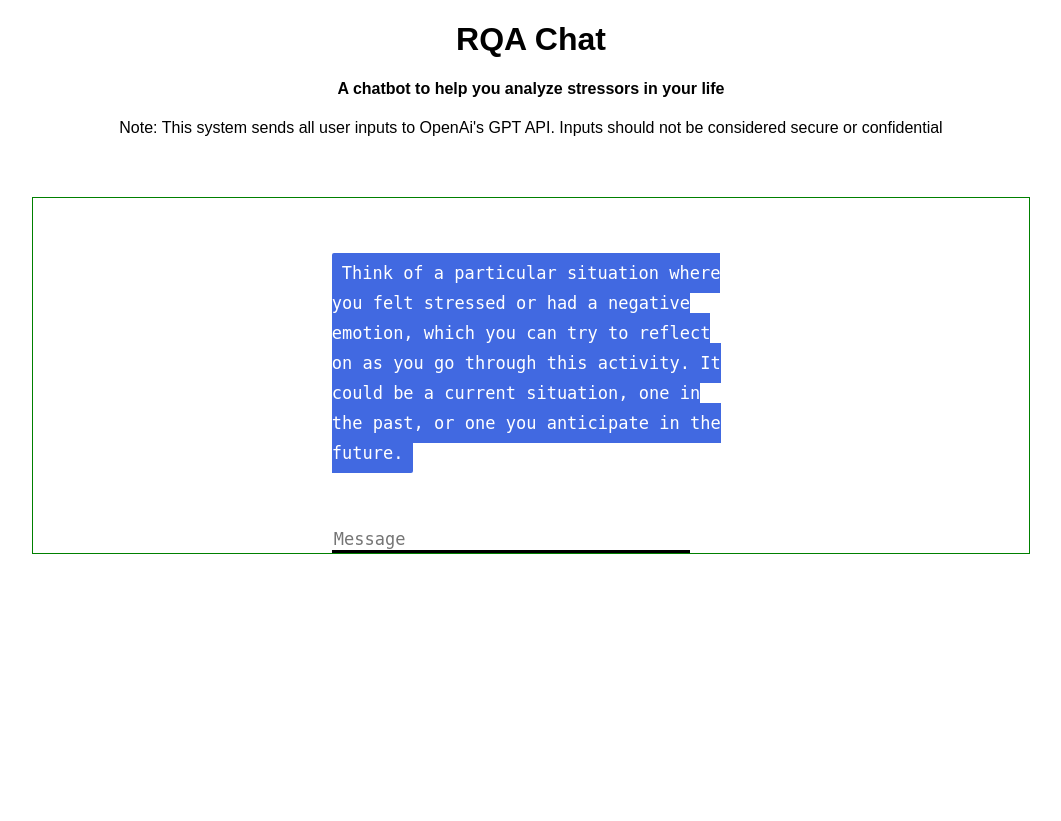
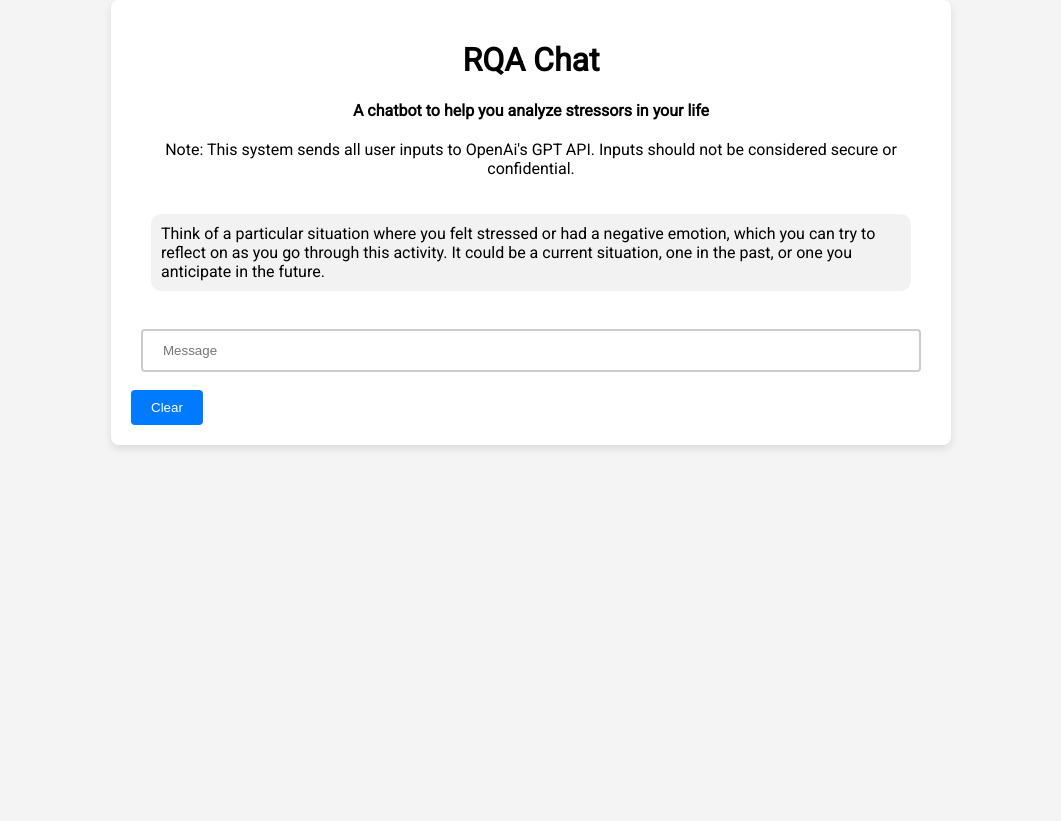
Before and after one commit to dmlazaro/csc428-a1, a Flask app: page / in a window 1280 px wide. Shown: the whole page, without its empty margins (109-1170 px from the left). After the commit the page ends 449 px from the top, so only its background shows below. Run offline with Flask 3, Linux system fonts and the light colour scheme; some libraries are stand-ins or nearby versions.

Commit message:
Added clearing of chat

```diff
--- a/app.py
+++ b/app.py
@@ -4,12 +4,12 @@ from flask import Flask, render_template, request, jsonify
 app = Flask(__name__)
 
 # Put your key here
-openai.api_key = "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"
+openai.api_key = "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"
 
 # TODO: Test and modify variations of this prompt
 # I want variations of the prompt that make it adhere to the script a bit less
-# Initialize history with a system context prompt
-history = [{
+# Initialize HISTORY with a system context prompt
+HISTORY = [{
     "role": "system",
     "content": '''You are a helpful, compassionate, assistant and well listening companion. Try to be conversational. The user has a major stressor in their life and you should assist them in guiding them through the stressor.
                 Help them work through their stressors by performing a Reflective Questioning Activity. Some guides on questions to ask are:
@@ -34,10 +34,10 @@ history = [{
 # Temperature < 1 seemed to be very strict in following the guidelines
 # Temperature range 0 - 2
 # TODO: Test effects of different temperature, top_p, frequency_penalty, and presence_penalty
-def get_completion(prompt, model="gpt-4"):
-    # Append the users input to the context history
-    history.append({"role": "user", "content": prompt})
-    messages = history
+def get_completion(prompt, model="gpt-3.5-turbo"):
+    # Append the users input to the context HISTORY
+    HISTORY.append({"role": "user", "content": prompt})
+    messages = HISTORY
     print(messages)
 
     response = openai.ChatCompletion.create(
@@ -50,7 +50,7 @@ def get_completion(prompt, model="gpt-4"):
         presence_penalty=0.10
     )
     print(response)
-    history.append({"role": "assistant", "content": response.choices[0].message["content"]})
+    HISTORY.append({"role": "assistant", "content": response.choices[0].message["content"]})
     return response.choices[0].message["content"]
 
 
@@ -67,5 +67,32 @@ def get_bot_response():
     return response
 
 
+@app.route("/clear", methods=['POST'])
+def clear_chat():
+    global HISTORY
+    HISTORY = [{
+        "role": "system",
+        "content": '''You are a helpful, compassionate, assistant and well listening companion. Try to be conversational. The user has a major stressor in their life and you should assist them in guiding them through the stressor.
+                    Help them work through their stressors by performing a Reflective Questioning Activity. Some guides on questions to ask are:
+                    What’s the situation? Feel free to explain it in as much detail as you’d like.
+                    What part of the situation is most troubling?
+                    What are you thinking to yourself?
+                    What thought is the most troubling?
+                    What do you feel when you think this?
+                    When you have these feelings, what actions do you take? What actions do you avoid?
+                    Ask the user to re-type a summary of the situation in the following format: Trigger: Thought: Feeling: Behavior
+                    Consider whether the trigger truly justifies this type of thinking. Explain below.
+                    If you were to explore an alternative line of thinking, how would you do it?
+                '''
+    },
+        {
+            "role": "assistant",
+            "content": "Think of a particular situation where you felt stressed or had a negative emotion, which you can try to reflect on as you go through this activity. It could be a current situation, one in the past, or one you anticipate in the future."
+        }
+    ]
+
+    return "True"
+
+
 if __name__ == '__main__':
     app.run()
--- a/templates/index.html
+++ b/templates/index.html
@@ -1,84 +1,86 @@
 <!DOCTYPE html>
 <html>
+
 <head>
     <title>RQA Bot</title>
     <meta name="viewport" content="width=device-width, initial-scale=1">
+    <link href="https://fonts.googleapis.com/css2?family=Roboto:wght@300;400&display=swap" rel="stylesheet">
     <script src="https://ajax.googleapis.com/ajax/libs/jquery/3.2.1/jquery.min.js"></script>
     <style>
-        * {
-            box-sizing: border-box
-        }
-/* Set height of body and the document to 100% */
-        body, html {
+        body,
+        html {
             height: 100%;
             margin: 0;
-            font-family: Arial;
+            font-family: 'Roboto', sans-serif;
+            background-color: #f4f4f4;
         }
-        #chatbox {
-        margin-left: auto;
-        margin-right: auto;
-        width: 40%;
-        margin-top: 60px;
+
+        h1,
+        h4 {
+            text-align: center;
+            margin-bottom: 20px;
         }
+
+        .boxed {
+            max-width: 800px;
+            margin: auto;
+            background: white;
+            padding: 20px;
+            border-radius: 8px;
+            box-shadow: 0 4px 8px rgba(0, 0, 0, 0.1);
+        }
+
+        #chatbox,
         #userInput {
-        margin-left: auto;
-        margin-right: auto;
-        width: 40%;
-        margin-top: 60px;
+            margin: auto;
+            padding: 10px;
         }
+
         #textInput {
-        width: 90%;
+            width: 100%;
+            padding: 12px 20px;
+            margin: 8px 0;
+            box-sizing: border-box;
+            border: 2px solid #ccc;
+            border-radius: 4px;
+        }
+
+        .userText,
+        .botText {
+            padding: 10px;
+            margin: 10px;
+            border-radius: 10px;
+        }
+
+        .userText {
+            text-align: right;
+            background-color: #cce5ff;
+        }
+
+        .botText {
+            background-color: #f2f2f2;
+        }
+
+        button {
+            padding: 10px 20px;
+            background-color: #007bff;
+            color: white;
             border: none;
-        border-bottom: 3px solid black;
-        font-family: monospace;
-        font-size: 17px;
+            border-radius: 4px;
+            cursor: pointer;
         }
-      .userText {
-        color: white;
-        font-family: monospace;
-        font-size: 17px;
-        text-align: right;
-        line-height: 30px;
-      }
-      .userText span {
-        background-color: #808080;
-        padding: 10px;
-        border-radius: 2px;
-      }
-      .botText {
-        color: white;
-        font-family: monospace;
-        font-size: 17px;
-        text-align: left;
-        line-height: 30px;
-      }
-      .botText span {
-        background-color: #4169e1;
-        padding: 10px;
-        border-radius: 2px;
-      }
-      #tidbit {
-        position: absolute;
-        bottom: 0;
-        right: 0;
-        width: 300px;
-      }
-      .boxed {
-        margin-left: auto;
-        margin-right: auto;
-        width: 78%;
-        margin-top: 60px;
-        border: 1px solid green;
+
+        button:hover {
+            background-color: #0056b3;
         }
     </style>
 </head>
+
 <body>
-<div>
-        <h1 align="center"><b>RQA Chat</b></h1>
-        <h4 align="center"><b>A chatbot to help you analyze stressors in your life</b></h4>
-    <p align="center">Note: This system sends all user inputs to OpenAi's GPT API. Inputs should not be considered secure or confidential</p>
     <div class="boxed">
-            <div>
+        <h1><b>RQA Chat</b></h1>
+        <h4><b>A chatbot to help you analyze stressors in your life</b></h4>
+        <p align="center">Note: This system sends all user inputs to OpenAi's GPT API. Inputs should not be considered secure or confidential.</p>
         <div id="chatbox">
             <p class="botText">
                 <span>Think of a particular situation where you felt stressed or had a negative emotion, which you can try to reflect on as you go through this activity. It could be a current situation, one in the past, or one you anticipate in the future.</span>
@@ -87,33 +89,46 @@
         <div id="userInput">
             <input id="textInput" type="text" name="msg" placeholder="Message" />
         </div>
+        <button id="clearChat" onclick="clearMessageHistory()">Clear</button>
     </div>
     <script>
                 const inputBox = $("#textInput")
+                const chatBox = $("#chatbox")
 
                 function getBotResponse() {
-                    var rawText = inputBox.val();
-                    var userHtml = '<p class="userText"><span>' + rawText + "</span></p>";
+                    const rawText = inputBox.val();
+                    const userHtml = '<p class="userText"><span>' + rawText + "</span></p>";
                     inputBox.val("");
-                    $("#chatbox").append(userHtml);
+                    chatBox.append(userHtml);
                     document
                         .getElementById("userInput")
                         .scrollIntoView({ block: "start", behavior: "smooth" });
                     $.get("/get", { msg: rawText }).done(function (data) {
-                        var botHtml = '<p class="botText"><span>' + data + "</span></p>";
-                        $("#chatbox").append(botHtml);
+                        const botHtml = '<p class="botText"><span>' + data + "</span></p>";
+                        chatBox.append(botHtml);
                         document
                             .getElementById("userInput")
                             .scrollIntoView({ block: "start", behavior: "smooth" });
                     });
                 }
+
+                function clearMessageHistory() {
+                    console.log(chatBox)
+                    document.getElementById("chatbox").innerHTML = "";
+                    const initialPrompt = '<p class="botText"><span> Think of a particular situation where you felt stressed or had a negative emotion, which you can try to reflect on as you go through this activity. It could be a current situation, one in the past, or one you anticipate in the future.</span></p>'
+                    chatBox.append(initialPrompt)
+                    inputBox.val("");
+
+                    $.post("/clear")
+                }
+
                 inputBox.keypress(function (e) {
                     if (e.which === 13) {
                         getBotResponse();
                     }
                 });
+
             </script>
-        </div>
-    </div>
 </body>
+
 </html>
```
Lines whose indentation alone changed are shown as unchanged.
